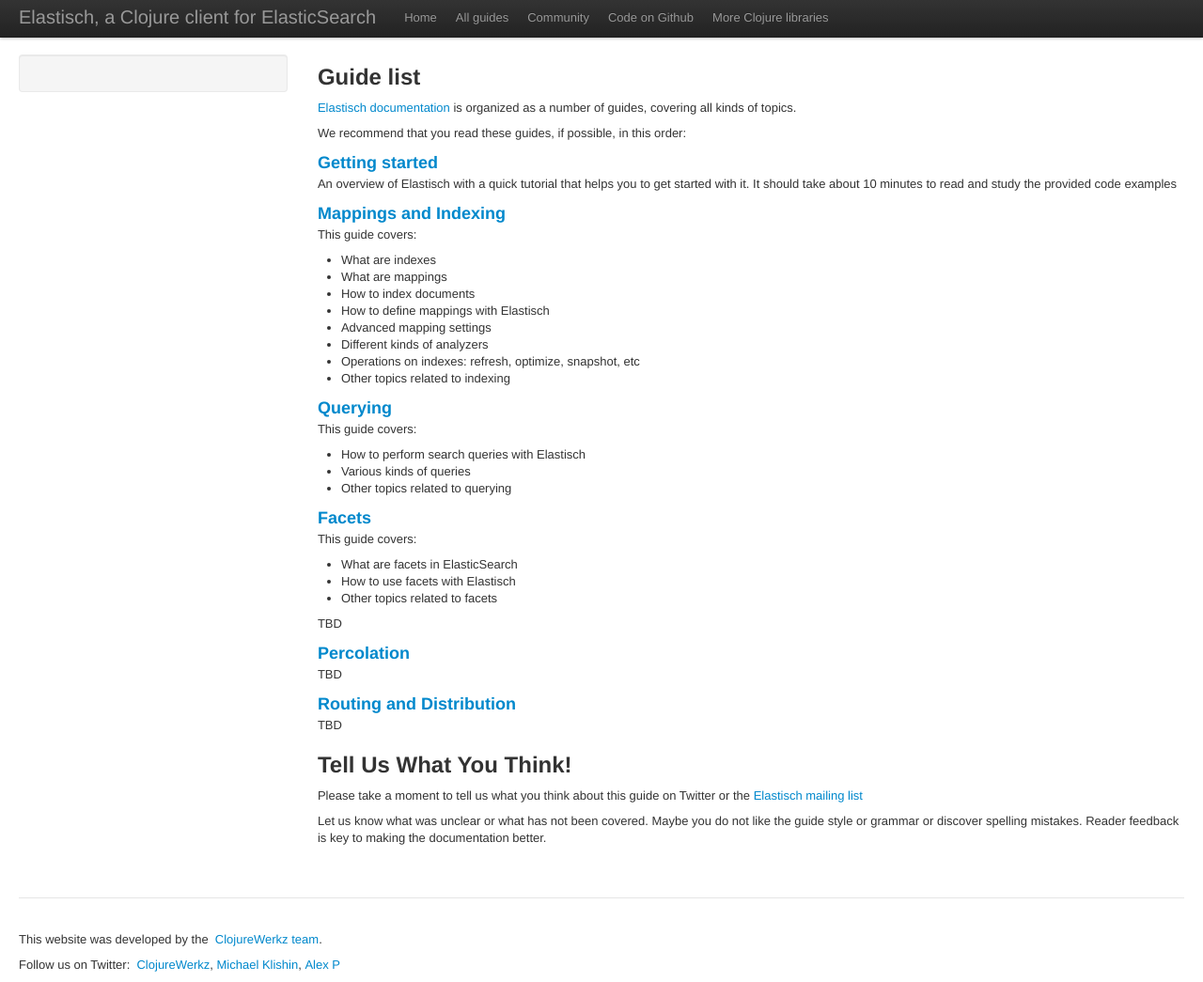
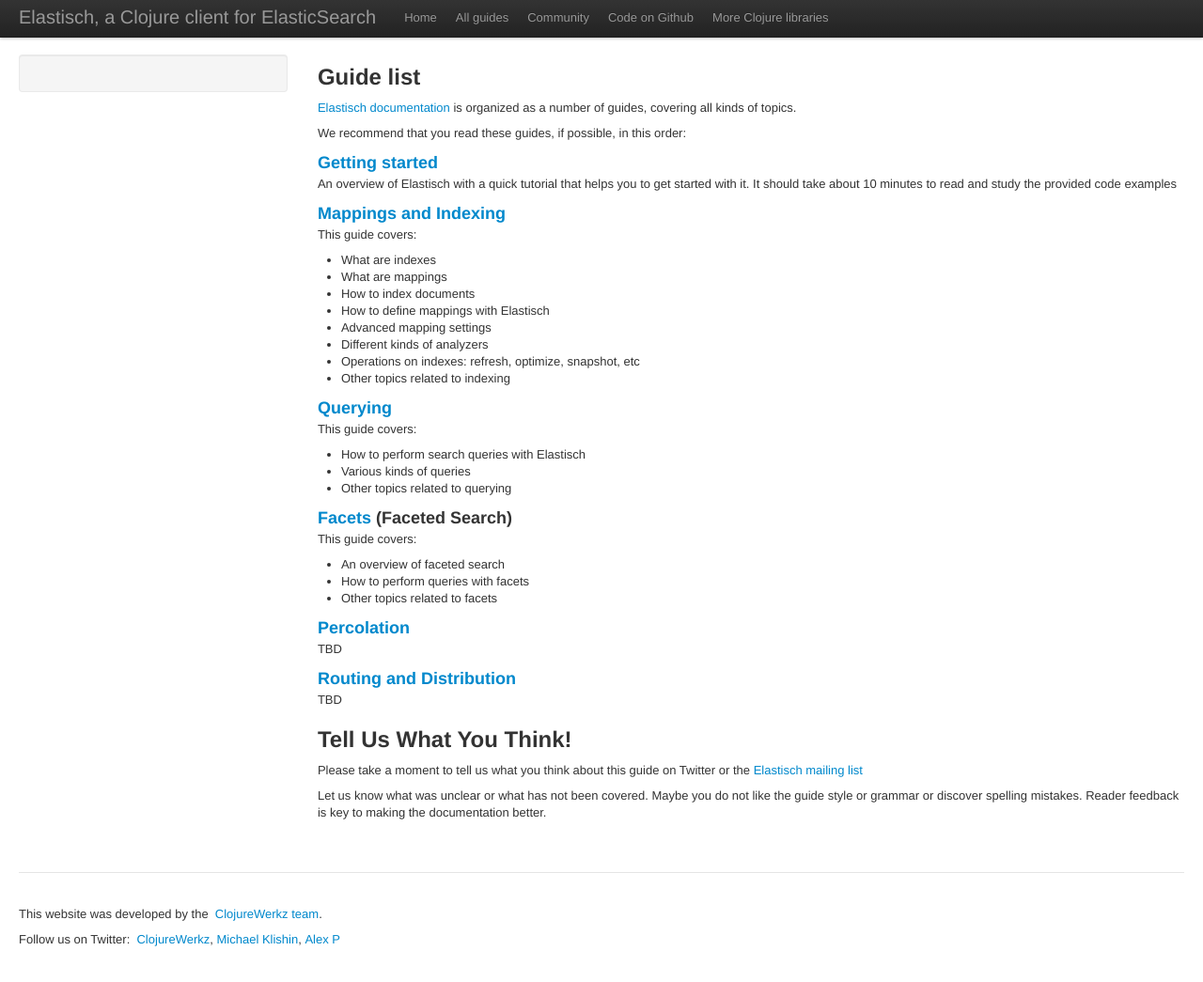
Before and after one commit to clojurewerkz/elastisch.docs, a Jekyll site: the page built from articles/guides.md, in a window 1280 px wide. Shown: the whole page at 94% size. Built offline with Jekyll 4.4.1, drawn with Linux system fonts in a browser that asks for light colours; some web fonts are replaced; after the commit the page ends 1018 px from its top, so only the background shows below that.

Commit message:
Outline Facets guide in the TOC

```diff
--- a/articles/guides.md
+++ b/articles/guides.md
@@ -39,15 +39,13 @@
  * Other topics related to querying
 
 
-### [Facets](/articles/facets.html)
+### [Facets](/articles/facets.html) (Faceted Search)
 
 This guide covers:
 
- * What are facets in ElasticSearch
- * How to use facets with Elastisch
+ * An overview of faceted search
+ * How to perform queries with facets
  * Other topics related to facets
-
-TBD
 
 
 ### [Percolation](/articles/percolation.html)
```
